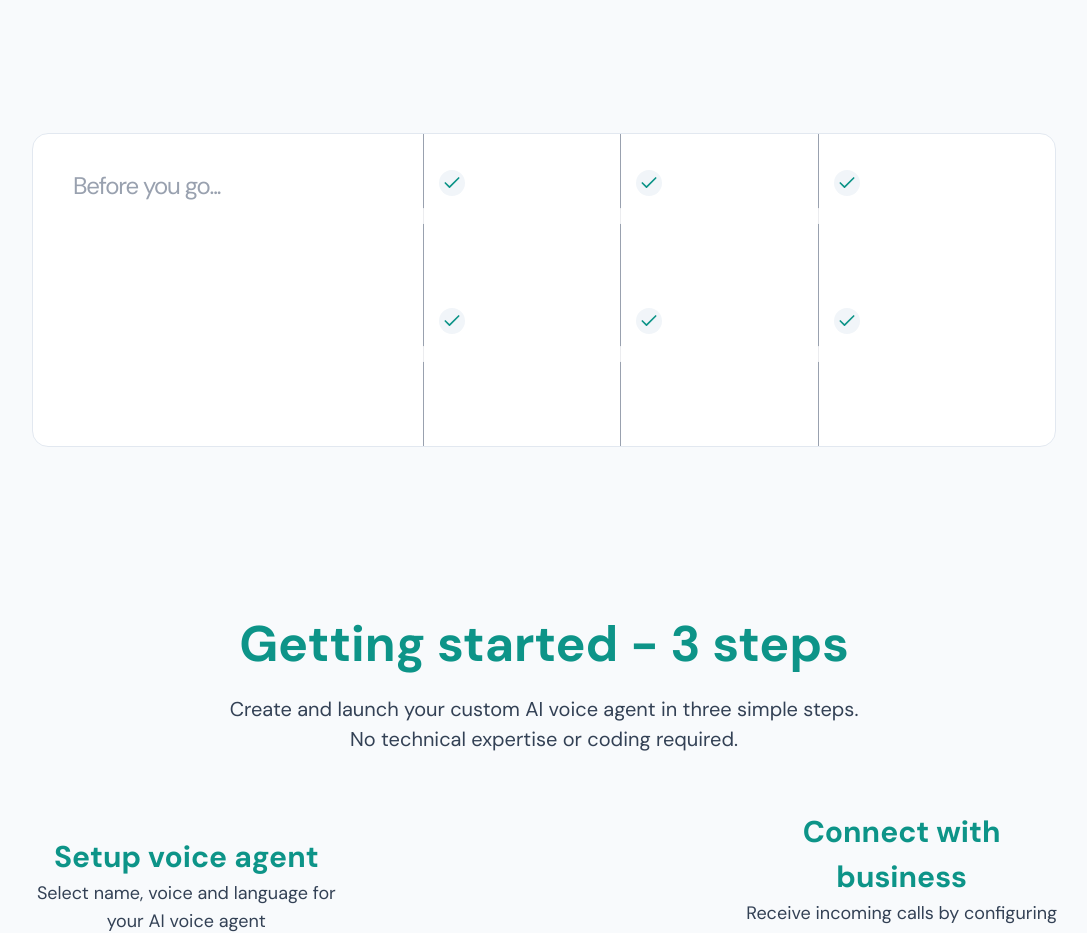
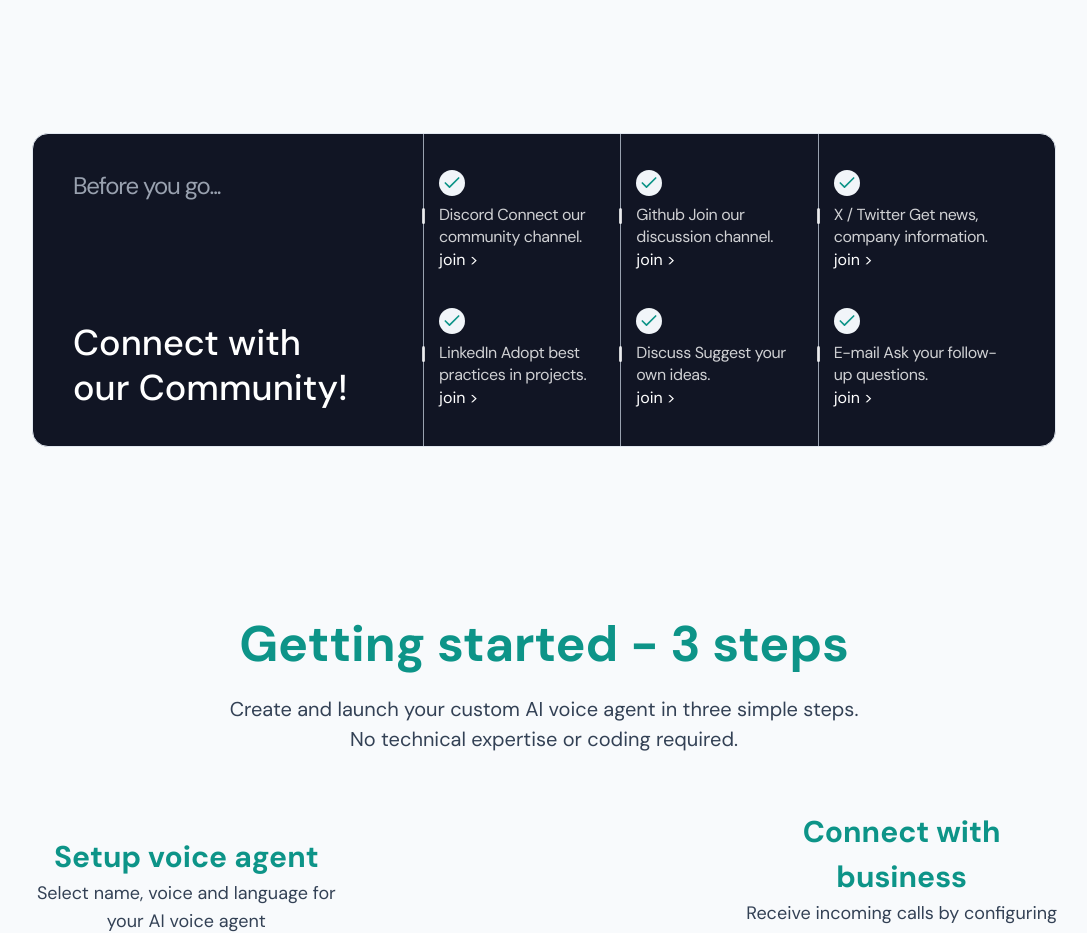
Before and after one commit to muneebtariq10/voiceperi, a React (Vite) app in the folder frontend/: page / in a window 1280 px wide. Shown: the part 2880-3813 px from the top of the page, without its empty margins (96-1183 px from the left). Built offline with nearby package versions, Linux system fonts and the light colour scheme; no server answers.

Commit message:
style: fix 'Before you go...' card background for light mode

```diff
--- a/frontend/src/components/Feature.tsx
+++ b/frontend/src/components/Feature.tsx
@@ -268,7 +268,7 @@ const Feature = () => {
       </div>
 
       <div className="justify-items-center constainer py-[80px]">
-        <div className="container relative z-10 grid max-w-[1342px] grid-cols-[586px_1fr] overflow-hidden rounded-2xl bg-[var(--bg-surface)] border border-[var(--border-default)] px-12 pb-14 pr-8 pt-11 lg:max-w-[1024px] lg:grid-cols-[350px_1fr] lg:px-10 lg:py-9 md:max-w-[643px] md:grid-cols-1 md:px-8 md:py-7 xs:max-w-[calc(100%-40px)] xs:p-0">
+        <div className="container relative z-10 grid max-w-[1342px] grid-cols-[586px_1fr] overflow-hidden rounded-2xl bg-[#111524] border border-[var(--border-default)] px-12 pb-14 pr-8 pt-11 lg:max-w-[1024px] lg:grid-cols-[350px_1fr] lg:px-10 lg:py-9 md:max-w-[643px] md:grid-cols-1 md:px-8 md:py-7 xs:max-w-[calc(100%-40px)] xs:p-0">
           {/* Left Text */}
           <div className="relative z-20 flex flex-col xs:p-5 justify-between items-start">
             <span className="text-2xl tracking-tighter text-gray-400 xs:text-lg">
```
